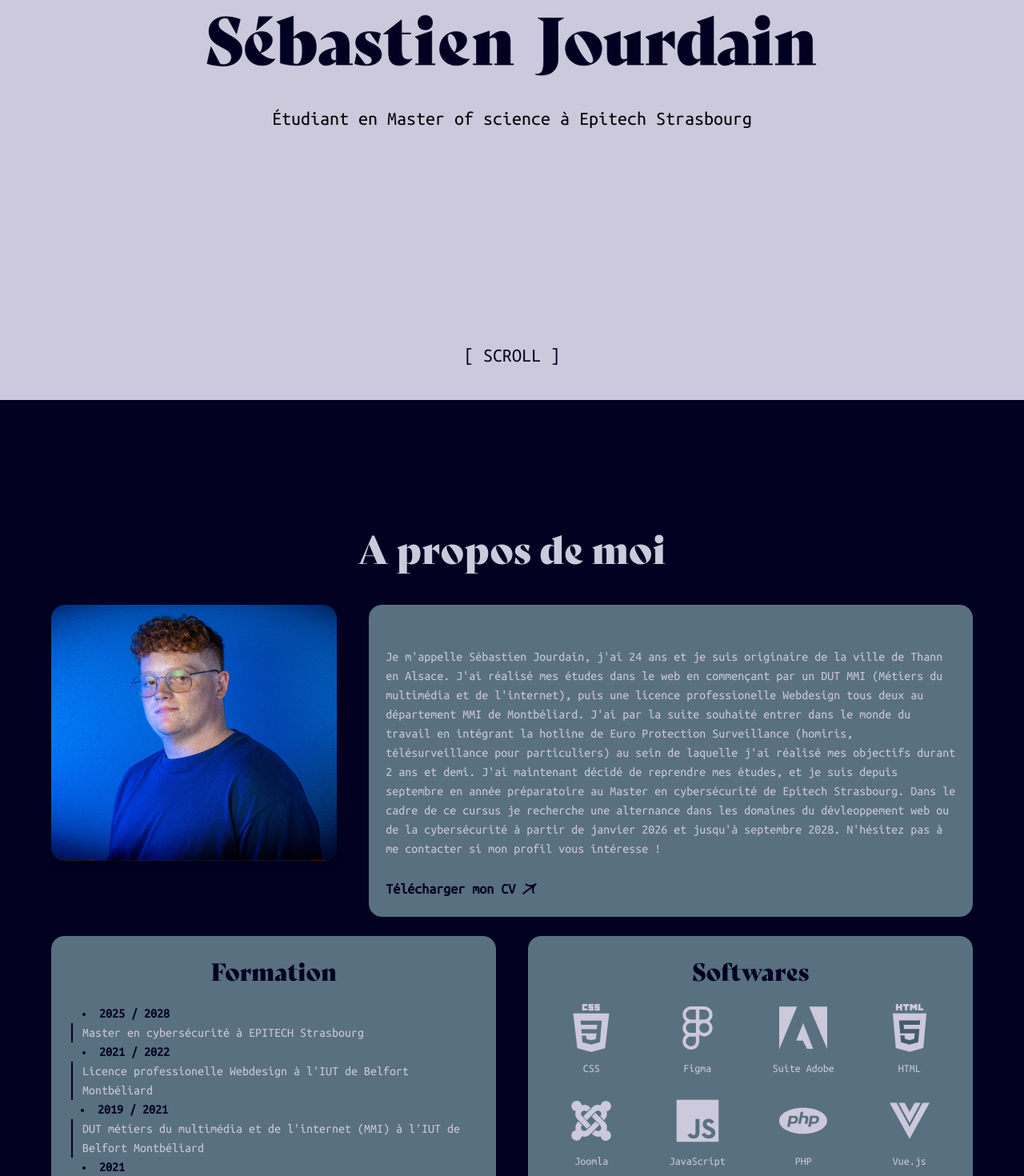
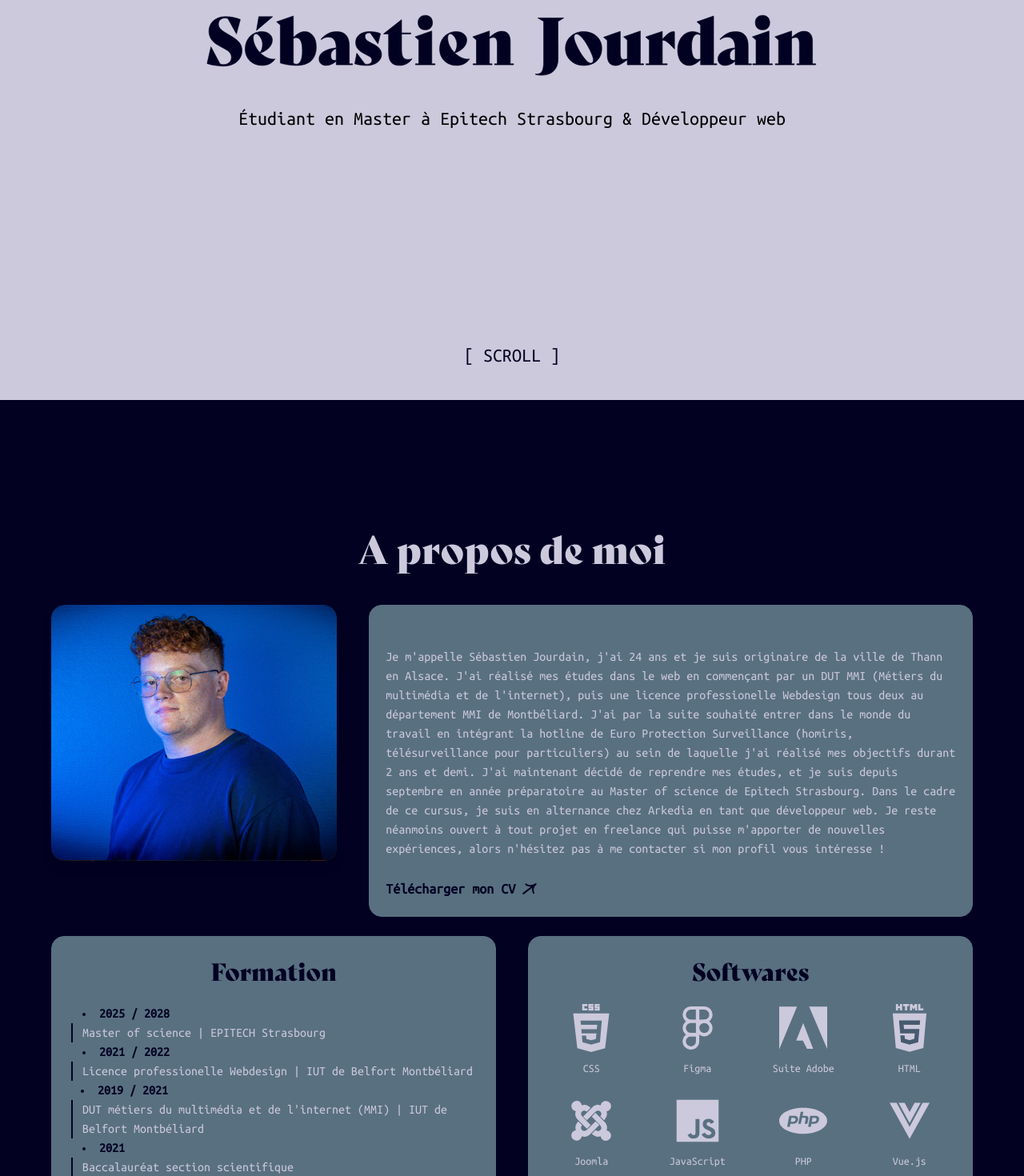
Before and after one commit to SebastienJourdain/Portfolio2025, a Next.js app: page / in a window 1280 px wide. Shown: the part 300-1770 px from the top of the page at 80% size. Built offline with nearby package versions, Linux system fonts and the light colour scheme.

Commit message:
ajout alternance et nv cv

```diff
--- a/components/About.js
+++ b/components/About.js
@@ -115,10 +115,10 @@ export default function About() {
             Surveillance (homiris, télésurveillance pour particuliers) au sein
             de laquelle j'ai réalisé mes objectifs durant 2 ans et demi. J'ai
             maintenant décidé de reprendre mes études, et je suis depuis
-            septembre en année préparatoire au Master en cybersécurité de
-            Epitech Strasbourg. Dans le cadre de ce cursus je recherche une
-            alternance dans les domaines du dévleoppement web ou de la cybersécurité à partir de janvier 2026 et jusqu'à
-            septembre 2028. N'hésitez pas à me contacter si mon profil vous
+            septembre en année préparatoire au Master of science de
+            Epitech Strasbourg. Dans le cadre de ce cursus, je suis en alternance chez Arkedia en tant que
+            développeur web. Je reste néanmoins ouvert à tout projet en freelance
+            qui puisse m'apporter de nouvelles expériences, alors n'hésitez pas à me contacter si mon profil vous
             intéresse !
           </p>
 
@@ -127,14 +127,8 @@ export default function About() {
             download
             className="inline-flex text-lg font-bold text-secondaire items-center gap-2 w-fit"
           >
-            <DecryptedText
-              text="Télécharger mon CV"
-              speed={60}
-              maxIterations={15}
-              sequential={false}
-              encryptedClassName="text-lg text-secondaire"
-              animateOn="hover"
-            />
+            Télécharger mon CV
+
             <img
               src="img/icones/cvdownload.svg"
               alt="download icon"
@@ -152,15 +146,15 @@ export default function About() {
           </h3>
           <li className="font-bold ml-3.5 text-secondaire">2025 / 2028</li>
           <p className="border-l-2 pl-3 border-secondaire">
-            Master en cybersécurité à EPITECH Strasbourg
+            Master of science | EPITECH Strasbourg
           </p>
           <li className="font-bold ml-3.5 text-secondaire">2021 / 2022</li>
           <p className="border-l-2 pl-3 border-secondaire">
-            Licence professionelle Webdesign à l'IUT de Belfort Montbéliard
+            Licence professionelle Webdesign | IUT de Belfort Montbéliard
           </p>
           <li className="font-bold ml-3 text-secondaire">2019 / 2021</li>
           <p className="border-l-2 pl-3 border-secondaire">
-            DUT métiers du multimédia et de l'internet (MMI) à l'IUT de Belfort
+            DUT métiers du multimédia et de l'internet (MMI) | IUT de Belfort
             Montbéliard
           </p>
           <li className="font-bold ml-3.5 text-secondaire">2021</li>
--- a/components/Contact.js
+++ b/components/Contact.js
@@ -33,7 +33,7 @@ export default function Contact() {
       style={{ y: availableY }}
       className="text-2xl"
     >
-      DISPONIBLE <strong className='text-violet'>MAINTENANT</strong>
+      DISPONIBLE POUR TOUT PROJET<strong className='text-violet'> EN FREELANCE</strong>
     </motion.p>
   </div>
 </div>
@@ -42,7 +42,7 @@ export default function Contact() {
       <div className="py-8 flex flex-col-reverse md:flex-row items-center md:justify-between">
 
         <div>
-          <p className='text-center md:inline-block'>&copy; Sébastien Jourdain 2025 Tous droits réservés | Développé avec Next.js, React & Lenis scroll</p>
+          <p className='text-center md:inline-block'>&copy; Sébastien Jourdain 2026 Tous droits réservés | Développé avec Next.js, React & Lenis scroll</p>
         </div>
 
         <div className="flex mb-10 md:mb-0 gap-6 justify-start">
--- a/components/Hero.js
+++ b/components/Hero.js
@@ -94,7 +94,7 @@ export default function Hero() {
             className="text-xl lg:text-2xl text-secondaire"
           >
             <TypingText
-              text={["Étudiant en Master of science à Epitech Strasbourg"]}
+              text={["Étudiant en Master à Epitech Strasbourg & Développeur web"]}
               typingSpeed={120}
               pauseDuration={1500}
               showCursor={true}
```
Also changed, not shown: 1 other file (tests, documents, lock files or other folders).
